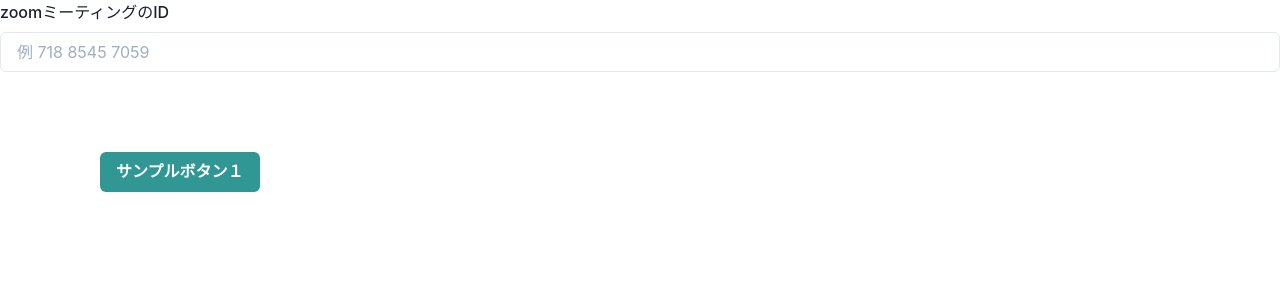
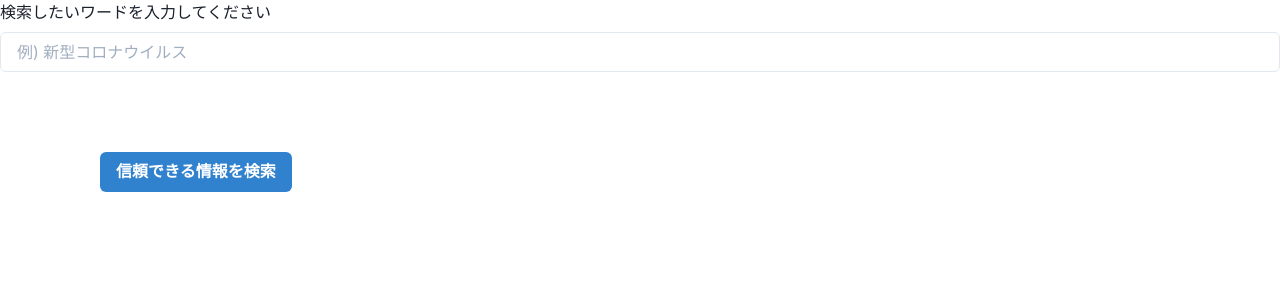
Before and after one commit to joel2145/official-search, a React (Create React App) app: page / in a window 1280 px wide. Shown: the top 300 px of the page. Built offline with nearby package versions, Linux system fonts and the light colour scheme.

Commit message:
基本的な機能を実装

```diff
--- a/src/pages/SearchPage.js
+++ b/src/pages/SearchPage.js
@@ -8,26 +8,23 @@ import {
 
 export const SearchPage = () => {
 
-  const [meetingID, setMeetingID] = useState('')
+  const [searchWord, setSearchWord] = useState('')
 
-  const meetingIDChange = (e) => {
-    setMeetingID(() => e.target.value)
+  const searchWordChange = (e) => {
+    setSearchWord(() => e.target.value)
   }
 
   const submit = () => {
-    window.open('https://www.google.com/search?q=site%3Aac.jp+OR+site%3Ago.jp+OR+site%3Alg.jp+ウクライナ', '_blank');
+    window.open(`https://www.google.com/search?q=site%3Aac.jp+OR+site%3Ago.jp+OR+site%3Alg.jp+${searchWord}`, '_blank');
   }
 
   return (
     <>
       <FormControl>
-
-        <FormLabel htmlFor=''>zoomミーティングのID</FormLabel>
-        <Input id='zoomID' type='number' placeholder='例 718 8545 7059' size='md' value={meetingID} onChange={meetingIDChange} />
-
-
+        <FormLabel htmlFor=''>検索したいワードを入力してください</FormLabel>
+        <Input id='searchWord' type='search' placeholder='例) 新型コロナウイルス' size='md' value={searchWord} onChange={searchWordChange} />
       </FormControl>
-      <Button onClick={() => submit()} colorScheme='teal' size='md' marginTop="20" marginRight="100" marginLeft="100">サンプルボタン１</Button>
+      <Button onClick={() => submit()} colorScheme='blue' size='md' marginTop="20" marginRight="100" marginLeft="100">信頼できる情報を検索</Button>
     </>
   )
 }
```
